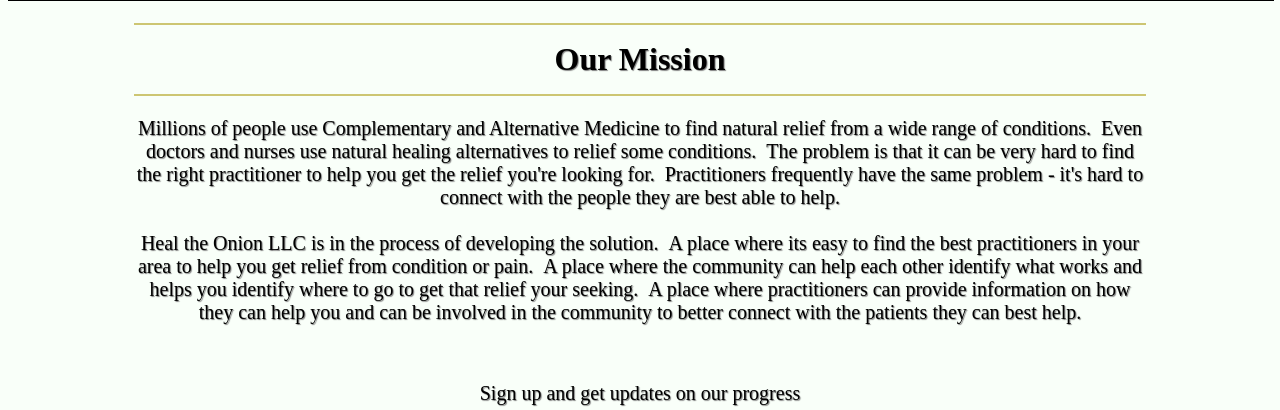
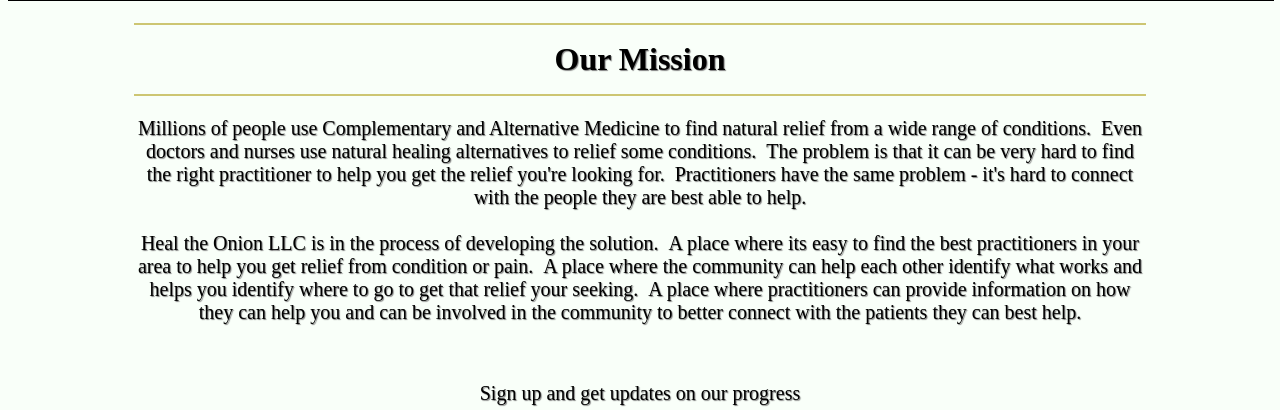
Before and after one commit to najoslin/HTO-Test, a PHP site: page / in a window 1280 px wide. Shown: the part 594-1004 px from the top of the page. Run offline with PHP 8.4, Linux system fonts and the light colour scheme.

Commit message:
minor word change

```diff
--- a/includes/main_content.php
+++ b/includes/main_content.php
@@ -4,7 +4,7 @@
 	<p> Millions of people use Complementary and Alternative Medicine to find natural relief from a wide range of conditions.&nbsp
 	Even doctors and nurses use natural healing alternatives to relief some conditions.  &nbspThe problem is that it can be
 	very hard to find the right practitioner to help you get the relief you're looking for.  &nbspPractitioners
-	frequently have the same problem - it's hard to connect with the people they are best able to help.
+	have the same problem - it's hard to connect with the people they are best able to help.
 	<br>
 	<br>
 	Heal the Onion LLC is in the process of developing the solution.  &nbspA place where its easy to find the best practitioners in your area
```
